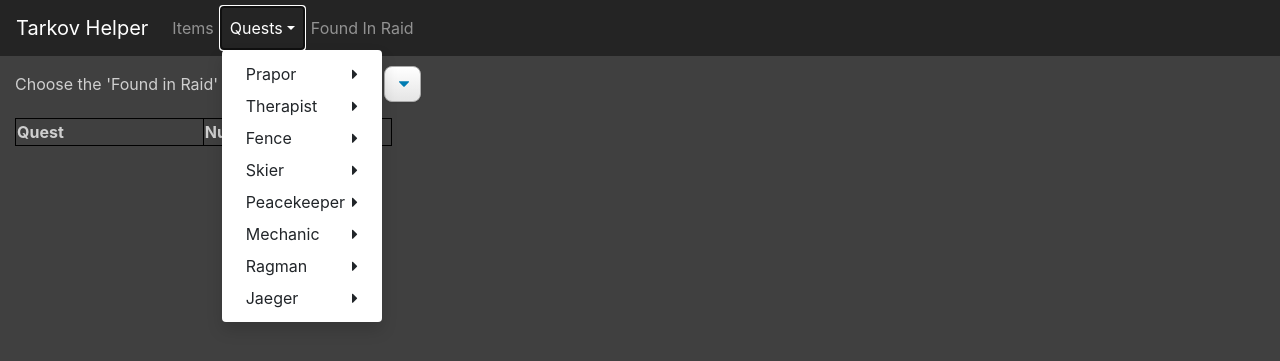
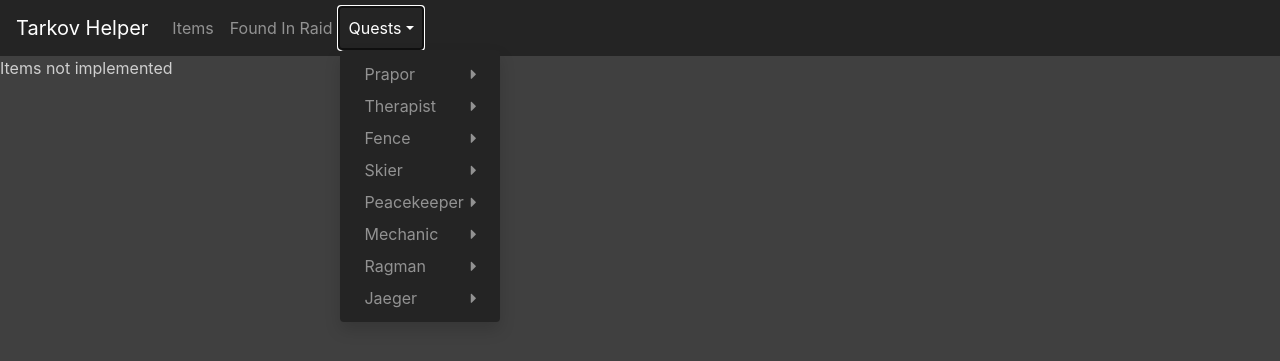
Before and after one commit to ojs87/capstone, a Django app: template phoenix/templates/phoenix/items.html in a window 1280 px wide, after a click on "Quests". Shown: the top 361 px of the page. Run offline with Django 3.2, Linux system fonts and the light colour scheme; the template is opened without the code that fills it, so the values that code supplies are empty; data comes from the database, SQL or seed files in the repository; some libraries are stand-ins or nearby versions.

Commit message:
few more updates

```diff
--- a/phoenix/static/phoenix/styles.css
+++ b/phoenix/static/phoenix/styles.css
@@ -26,8 +26,23 @@
    table-layout:fixed
 }
 
+.dropdown-menu {
+   background-color: #242424;
+   color:#ffffff80
+}
+
+.dropdown-item {
+   color:#ffffff80;
+}
+
+.dropdown-item:hover {
+   background-color: #242424;
+   color:#ffffffbf;
+}
+
 .dropdown-submenu {
   position: relative;
+  background-color: #242424;
 }
 
 .dropdown-submenu>a:after {
@@ -42,7 +57,7 @@
   left: 100%;
   margin-top: 0px;
   margin-left: 0px;
-  columns: 2;
+  columns:2;
 }
 
 #linebreak {
--- a/phoenix/templates/phoenix/items.html
+++ b/phoenix/templates/phoenix/items.html
@@ -1,26 +1,5 @@
-
 {% extends "phoenix/layout.html" %}
 {% load static %}
-
-{% block body %}
-<div id="container">
-Choose the 'Found in Raid' item to find out more
-   <select id="quest" class="form-select" onchange="getquestitems()">
-      {% for item in items %}
-      <option>{{item.name}}</option>
-      {% endfor %}
-   </select>
-
-   <p id="result">
-   </p>
-
-   <div id="table">
-
-      <table id="tablejs">
-
-      </table>
-
-   </div>
-</div>
-<script>document.addEventListener("DOMContentLoaded", getquestitems())</script>
-{% endblock %}
+{%block body%}
+Items not implemented
+{%endblock%}
--- a/phoenix/templates/phoenix/layout.html
+++ b/phoenix/templates/phoenix/layout.html
@@ -17,6 +17,9 @@
          <ul class="navbar-nav mr-auto">
             <li class="nav-item">
                <a class="nav-link" href={% url "items" %}>Items</a>
+            </li>
+            <li class="nav-item">
+               <a class="nav-link" href={% url "foundinraid" %}>Found In Raid</a>
             </li>
             <!-- Level one dropdown -->
            <li class="nav-item dropdown">
@@ -75,9 +78,6 @@
              </ul>
            </li>
            <!-- End Level one -->
-            <li class="nav-item">
-               <a class="nav-link">Found In Raid</a>
-            </li>
          </ul>
       </nav>
       <div>
--- a/phoenix/urls.py
+++ b/phoenix/urls.py
@@ -6,6 +6,7 @@
     path('', views.index, name='index'),
     path('items', views.items, name='items'),
     path('quests/<str:quest>', views.quests, name='quests'),
+    path('foundinraid', views.foundinraid, name='foundinraid'),
 
     # API Routes
     path('itemroute', views.itemroute, name='itemroute'),
--- a/phoenix/views.py
+++ b/phoenix/views.py
@@ -11,15 +11,19 @@
     return render(request, 'phoenix/index.html',{
     })
 
-def items(request):
+def foundinraid(request):
     items=TarkovFoundInRaid.objects.all().values('name').distinct().order_by('name')
     quests=TarkovQuest.objects.all()
     itemquest=TarkovItemQuest.objects.all()
-    return render(request, 'phoenix/items.html', {
+    return render(request, 'phoenix/foundinraid.html', {
         "items" : items,
         "quests" : quests,
         "itemquest" : itemquest
     })
+
+def items(request):
+    return render(request, 'phoenix/items.html')
+
 
 @csrf_exempt
 def itemroute2(request):
```
Also changed, not shown: phoenix/templates/phoenix/foundinraid.html (added, +26 -0 lines).
